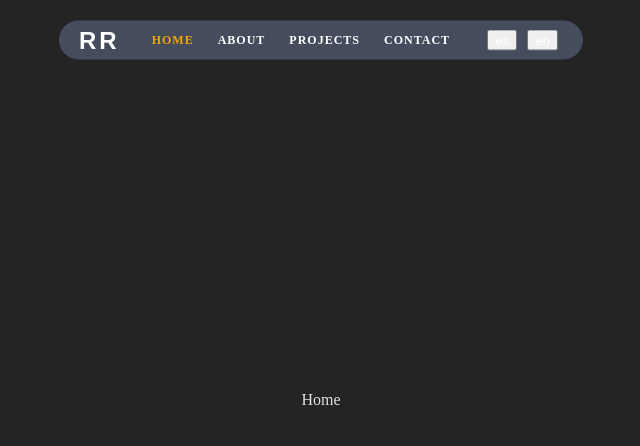
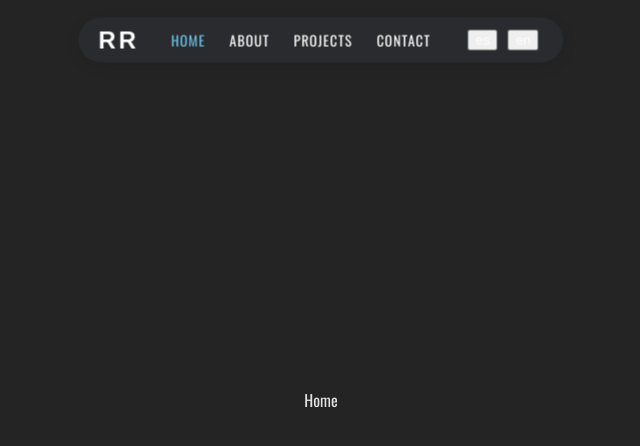
Before and after one commit to raulrod16124/raulrodriguez, a React (Vite) app: page / in a window 1280 px wide. Shown: the top 446 px of the page, without its empty margins (319-959 px from the left). Built offline with nearby package versions, Linux system fonts and the light colour scheme.

Commit message:
create theme json and refactor styles

```diff
--- a/index.html
+++ b/index.html
@@ -4,6 +4,10 @@
     <meta charset="UTF-8" />
     <link rel="icon" type="image/svg+xml" href="/vite.svg" />
     <meta name="viewport" content="width=device-width, initial-scale=1.0" />
+    <!-- font -->
+    <link rel="preconnect" href="https://fonts.googleapis.com">
+    <link rel="preconnect" href="https://fonts.gstatic.com" crossorigin>
+    <link href="https://fonts.googleapis.com/css2?family=Oswald:wght@200..700&display=swap" rel="stylesheet">
     <title>Raul Rodriguez</title>
   </head>
   <body>
--- a/src/App.styled.ts
+++ b/src/App.styled.ts
@@ -1,8 +1,30 @@
-import styled from "styled-components";
+import styled, { keyframes } from 'styled-components';
+
+const colorChange = keyframes`
+  0% {
+    background: radial-gradient(circle, #ff6b6b, #ff4757);
+  }
+  25% {
+    background: radial-gradient(circle, #ff4757, #ffa502);
+  }
+  50% {
+    background: radial-gradient(circle, #ffa502, #2ed573);
+  }
+  75% {
+    background: radial-gradient(circle, #2ed573, #1e90ff);
+  }
+  100% {
+    background: radial-gradient(circle, #1e90ff, #ff6b6b);
+  }
+`;
 
 export const ScreenWrapper = styled.div`
     position: absolute;
     top: 50%;
     left: 50%;
     transform: translate(-50%, -50%);
+    /* animation: ${colorChange} 10s infinite alternate;
+    width: 100vw;
+    height: 100vh;
+    transition: 1s ease-in-out all; */
 `;
--- a/src/components/navigation/Navbar.styled.ts
+++ b/src/components/navigation/Navbar.styled.ts
@@ -1,4 +1,5 @@
 import styled from "styled-components";
+import theme from "../../theme/theme.json"
 
 export const NavbarWrapper = styled.div`
     position: absolute;
@@ -17,7 +18,10 @@ export const NavbarContainer = styled.div`
     align-items: center;
     gap: 20px;
     padding: 5px 20px;
-    background-color: rgb(69, 77, 93);
+    backdrop-filter: blur(10px);
+    -webkit-backdrop-filter: blur(10px);
+    box-shadow: 0 4px 15px rgba(0, 0, 0, 0.1);
+    background-color: rgba(69, 77, 93, 0.2);
     border-radius: 50px;
 `;
 
@@ -30,34 +34,28 @@ export const NavbarLogo= styled.span`
     letter-spacing: 3px;
     text-transform: uppercase;
     cursor: pointer;
-    transition: color 0.3s ease, transform 0.3s ease;
-
-    &:hover {
-        color: #f0a500;
-        transform: scale(1.1);
-    }
 `;
 
 /* navbar button */
-export const NavbarButtons= styled.div`
+export const NavButtons= styled.div`
     display: flex;
     justify-content: space-between;
 `;
 
-export const NavbarButton= styled.div`
-    background: none;
+export const NavButton= styled.div<{active:boolean}>`
+    background: ${props => props.active ? `2px solid ${theme.colors.primary.main}` : "none"};
     border: 2px solid transparent;
-    color: white;
-    font-size: 12px;
-    font-weight: 600;
+    color: ${props => props.active ? `${theme.colors.primary.light}` : "white"};
+    font-size: ${theme.font.fontSize};
+    font-family: ${theme.font.fontFamily};
     padding: 5px 10px;
     cursor: pointer;
-    transition: color 0.3s ease, border-bottom 0.3s ease;
+    transition: 0.3s ease all;
     text-transform: uppercase;
     letter-spacing: 1px;
 
     &:hover {
-        border-bottom: 2px solid #f0a500;
+        border-bottom: 2px solid ${theme.colors.primary.main};
     }
     &:focus, &:active {
         outline: none;
--- a/src/components/navigation/Navbar.tsx
+++ b/src/components/navigation/Navbar.tsx
@@ -1,48 +1,40 @@
 import { useContext } from "react"
 import { ScreenContext } from "../../context/ScreenContext"
-import { NavbarButton, NavbarButtons, NavbarContainer, NavbarLanguageButton, NavbarLanguages, NavbarLogo, NavbarWrapper } from "./Navbar.styled";
+import { NavButton, NavButtons, NavbarContainer, NavbarLanguageButton, NavbarLanguages, NavbarLogo, NavbarWrapper } from "./Navbar.styled";
 
 export const Navbar = () => {
     const { screenType, setScreenType } = useContext(ScreenContext);
-
-    const getActiveButtonStyles = (screen: string) => {
-        return screenType === screen ? {
-            color: "#f0a500",
-            backgroundColor: "2px solid #f0a500",
-            transition: "0.5s ease-out all"
-        } : {}
-    }
 
     return (
         <NavbarWrapper data-testid="Navbar">
             <NavbarContainer>
                 <NavbarLogo onClick={() => setScreenType("home")}>RR</NavbarLogo>
-                <NavbarButtons>
-                    <NavbarButton
+                <NavButtons>
+                    <NavButton
                         onClick={() => setScreenType("home")}
-                        style={getActiveButtonStyles("home")}
+                        active={screenType === "home"}
                     >
                         home
-                    </NavbarButton>
-                    <NavbarButton
+                    </NavButton>
+                    <NavButton
                         onClick={() => setScreenType("about")}
-                        style={getActiveButtonStyles("about")}
+                        active={screenType === "about"}
                     >
                         about
-                    </NavbarButton>
-                    <NavbarButton
+                    </NavButton>
+                    <NavButton
                         onClick={() => setScreenType("projects")}
-                        style={getActiveButtonStyles("projects")}
+                        active={screenType === "projects"}
                     >
                         projects
-                    </NavbarButton>
-                    <NavbarButton
+                    </NavButton>
+                    <NavButton
                         onClick={() => setScreenType("contact")}
-                        style={getActiveButtonStyles("contact")}
+                        active={screenType === "contact"}
                     >
                         contact
-                    </NavbarButton>
-                </NavbarButtons>
+                    </NavButton>
+                </NavButtons>
                 <NavbarLanguages>
                     <NavbarLanguageButton>es</NavbarLanguageButton>
                     <NavbarLanguageButton>en</NavbarLanguageButton>
--- a/src/index.css
+++ b/src/index.css
@@ -1,6 +1,7 @@
 :root {
   color: rgba(255, 255, 255, 0.87);
   background-color: #242424;
+  font-family: "Oswald", sans-serif;
 }
 
 html, body{
--- a/src/screens/about/About.tsx
+++ b/src/screens/about/About.tsx
@@ -3,7 +3,7 @@ import 'animate.css';
 
 export const About = () => {
   return (
-    <ScreenWrapper className="animate__animated animate__zoomIn">
+    <ScreenWrapper className="animate__animated animate__fadeIn">
       About
     </ScreenWrapper>
   )
--- a/src/screens/contact/Contact.tsx
+++ b/src/screens/contact/Contact.tsx
@@ -3,7 +3,7 @@ import 'animate.css';
 
 export const Contact = () => {
   return (
-    <ScreenWrapper className="animate__animated animate__zoomIn">
+    <ScreenWrapper className="animate__animated animate__fadeIn">
       Contact
     </ScreenWrapper>
   )
--- a/src/screens/home/Home.tsx
+++ b/src/screens/home/Home.tsx
@@ -3,7 +3,7 @@ import 'animate.css';
 
 export const Home = () => {
   return (
-    <ScreenWrapper className="animate__animated animate__zoomIn">
+    <ScreenWrapper className="animate__animated animate__fadeIn">
       Home
     </ScreenWrapper>
   )
--- a/src/screens/projects/Projects.tsx
+++ b/src/screens/projects/Projects.tsx
@@ -3,7 +3,7 @@ import { ScreenWrapper } from '../../App.styled';
 
 export const Projects = () => {
   return (
-    <ScreenWrapper className="animate__animated animate__zoomIn">
+    <ScreenWrapper className="animate__animated animate__fadeIn">
       Projects
     </ScreenWrapper>
   )
--- /dev/null
+++ b/src/theme/theme.json
@@ -0,0 +1,49 @@
+{
+    "colors": {
+      "primary": {
+        "light": "#6ec1e4",
+        "main": "#3498db",
+        "dark": "#2c82c9"
+      },
+      "secondary": {
+        "light": "#f7b86a",
+        "main": "#f0a500",
+        "dark": "#d88a00"
+      },
+      "tertiary": {
+        "light": "#74b49b",
+        "main": "#58a18f",
+        "dark": "#3a7d6a"
+      },
+      "neutral": {
+        "white": "#ffffff",
+        "black": "#000000",
+        "lightGrey": "#f5f5f5",
+        "grey": "#cccccc",
+        "darkGrey": "#333333"
+      }
+    },
+    "font": {
+      "fontFamily": "Oswald, sans-serif",
+      "fontSize": "14px",
+      "headings": {
+        "h1": {
+          "fontSize": "2.5rem",
+          "fontWeight": 700
+        },
+        "h2": {
+          "fontSize": "2rem",
+          "fontWeight": 600
+        },
+        "h3": {
+          "fontSize": "1.75rem",
+          "fontWeight": 500
+        }
+      },
+      "bodyText": {
+        "fontSize": "1rem",
+        "fontWeight": 400,
+        "lineHeight": "1.6"
+      }
+    }
+  }
```
